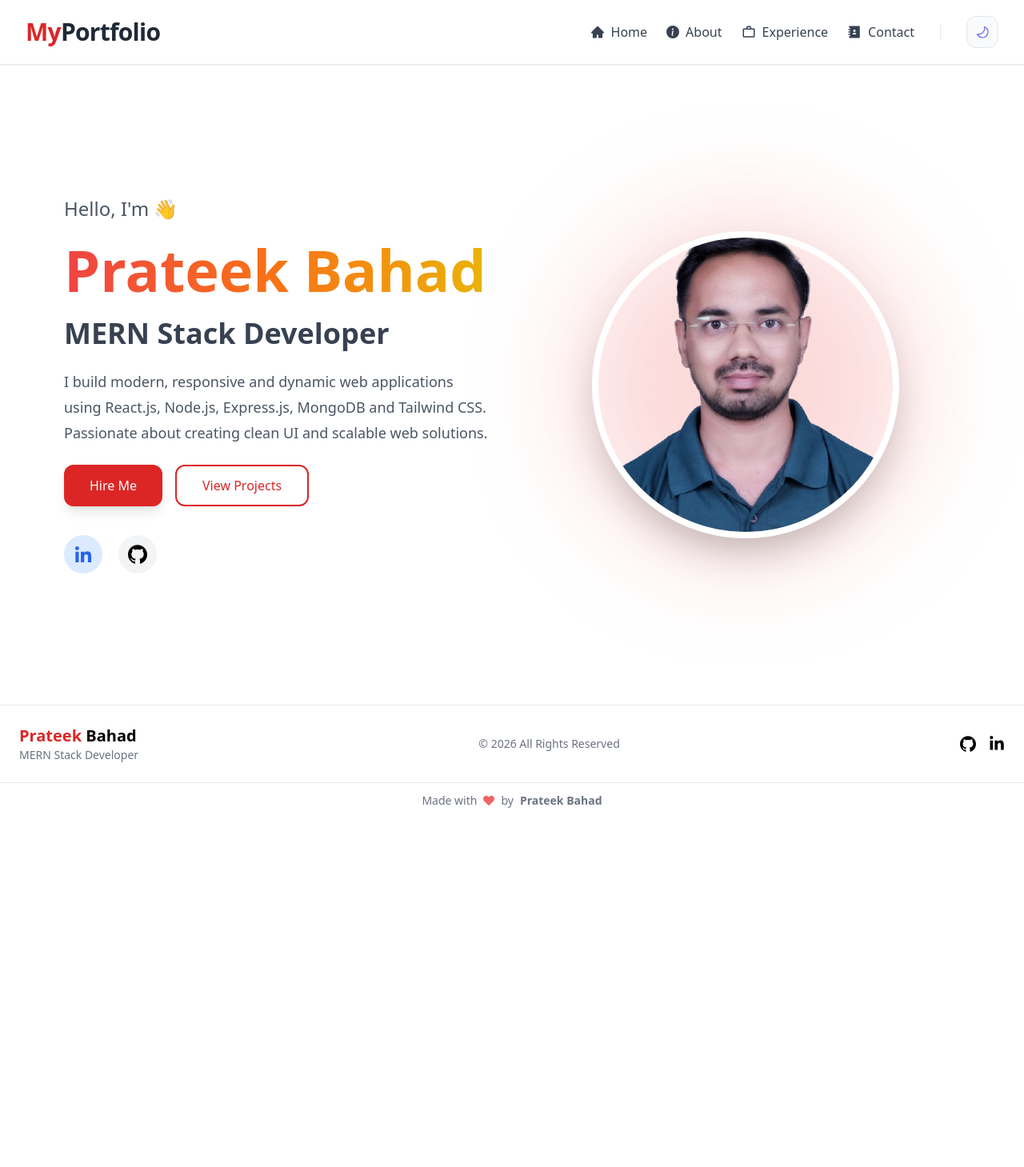
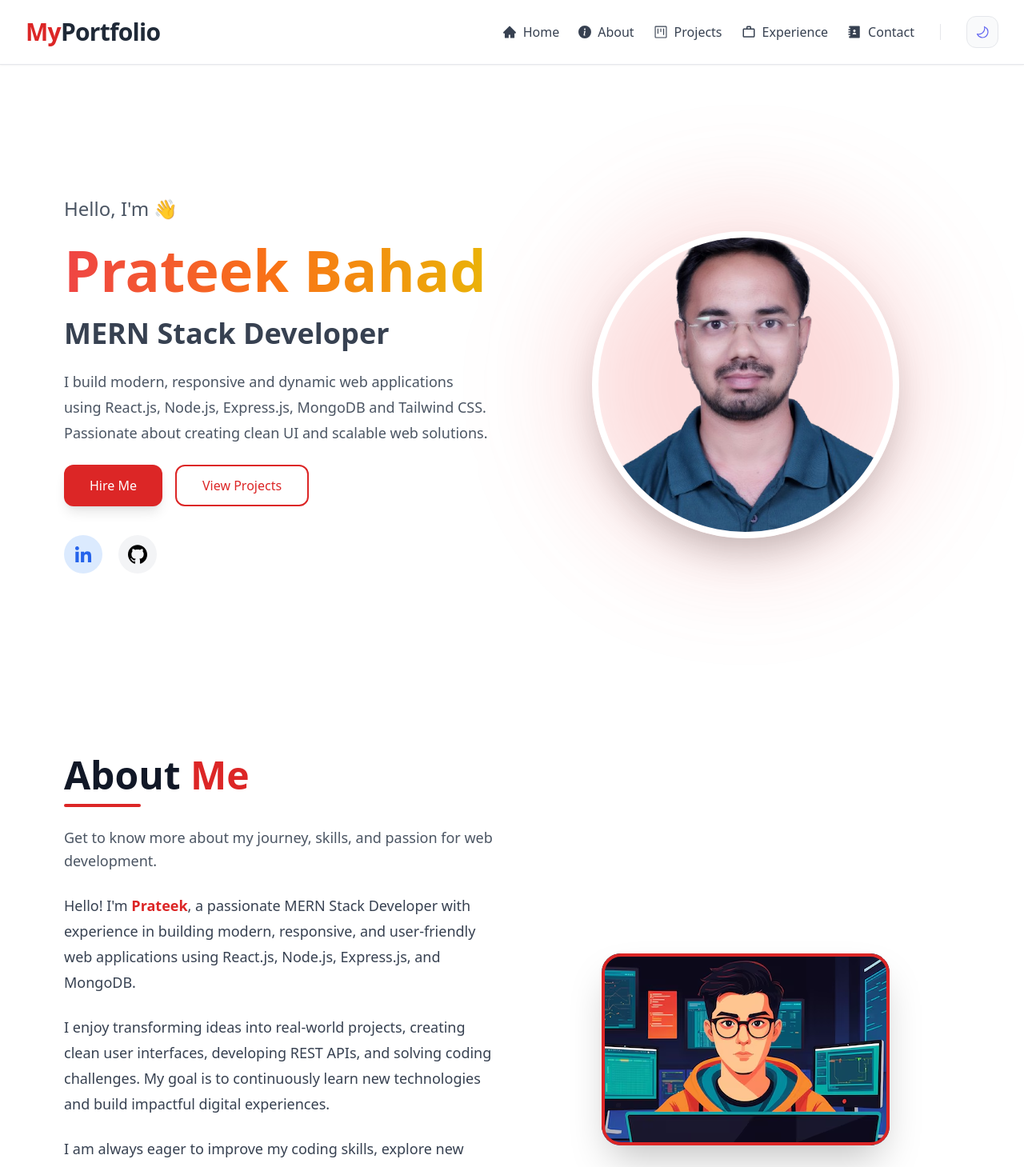
Before and after one commit to prateek205/react-portfolio, a React (Vite) app: page / in a window 1280 px wide. Shown: the top 1459 px of the page at 80% size. Before the commit the page ends 1023 px from the top, so only its background shows below. Built offline with nearby package versions, Linux system fonts and the light colour scheme.

Commit message:
update hero.jsx page

```diff
--- a/src/App.jsx
+++ b/src/App.jsx
@@ -7,13 +7,14 @@ import About from "./pages/About";
 import Contact from "./pages/Contact";
 import Experience from "./pages/Experience";
 import Project from "./pages/Project";
+import Home from "./pages/Home";
 
 const App = () => {
   return (
     <section className="h-screen w-full bg-white dark:bg-black text-black dark:text-white durantion-300">
       <Navbar />
       <Routes>
-        <Route path='/' element={<Hero/>}/>
+        <Route path='/' element={<Home/>}/>
         <Route path="/about" element={<About />} />
         <Route path="/experience" element={<Experience />} />
         <Route path="/contact" element={<Contact />} />
--- a/src/components/Navbar.jsx
+++ b/src/components/Navbar.jsx
@@ -2,7 +2,7 @@ import React, { useEffect, useState } from "react";
 import { AiFillHome } from "react-icons/ai";
 import { BsInfoCircleFill, BsSun } from "react-icons/bs";
 import { FcAbout } from "react-icons/fc";
-import { GoMoon } from "react-icons/go";
+import { GoMoon, GoProject } from "react-icons/go";
 import { MdOutlineWorkOutline } from "react-icons/md";
 import { RiContactsBook3Fill } from "react-icons/ri";
 import { Link } from "react-router-dom";
@@ -42,6 +42,15 @@ const Navbar = () => {
               >
                 <BsInfoCircleFill className="text-base" />
                 About
+              </Link>
+            </li>
+            <li>
+              <Link
+                to="/projects"
+                className="flex items-center gap-2 hover:text-red-600 dark:hover:text-red-500 transition-colors py-2"
+              >
+                <GoProject className="text-lg" />
+                Projects
               </Link>
             </li>
             <li>
@@ -135,6 +144,15 @@ const Navbar = () => {
             </Link>
 
             <Link
+              to="/projects"
+              onClick={() => setIsOpen(false)}
+              className="flex items-center gap-3 px-4 py-3 rounded-xl font-medium text-gray-600 dark:text-gray-300 hover:bg-gray-50 dark:hover:bg-gray-800/50 hover:text-red-600 dark:hover:text-red-400 transition-all"
+            >
+              <MdOutlineWorkOutline className="text-xl text-gray-400" />
+              Projects
+            </Link>
+
+            <Link
               to="/experience"
               onClick={() => setIsOpen(false)}
               className="flex items-center gap-3 px-4 py-3 rounded-xl font-medium text-gray-600 dark:text-gray-300 hover:bg-gray-50 dark:hover:bg-gray-800/50 hover:text-red-600 dark:hover:text-red-400 transition-all"
--- a/src/pages/Contact.jsx
+++ b/src/pages/Contact.jsx
@@ -6,9 +6,13 @@ import { MdOutlineMailOutline } from "react-icons/md";
 import { VscGithubInverted } from "react-icons/vsc";
 import { Link } from "react-router-dom";
 import { EnContext } from "../context/EnquiryContext";
+import { myContext } from "../context/ThemeContext";
+import { BsSun } from "react-icons/bs";
+import { GoMoon } from "react-icons/go";
 
 const Contact = () => {
   const { formData, setFormData, handleSubmit } = EnContext();
+  const { theme, setTheme, handleToggle } = myContext();
 
   return (
     <section className="min-h-screen bg-white dark:bg-gray-900 py-16 px-6 md:px-12 lg:px-20">
@@ -59,6 +63,17 @@ const Contact = () => {
                 </div>
                 <span>Chhatrapati Sambhajinagar, Maharashtra</span>
               </div>
+              <button
+                onClick={handleToggle}
+                className="w-10 h-10 rounded-xl flex items-center justify-center bg-gray-50 dark:bg-gray-800 border border-gray-200 dark:border-gray-700 hover:text-red-600 dark:hover:text-red-400 transition-all cursor-pointer active:scale-95"
+                aria-label="Toggle layout theme"
+              >
+                {theme ? (
+                  <BsSun className="text-yellow-500 text-lg" />
+                ) : (
+                  <GoMoon className="text-indigo-500 text-lg" />
+                )}
+              </button>
             </div>
 
             {/* Social Icons */}
--- /dev/null
+++ b/src/pages/Home.jsx
@@ -0,0 +1,28 @@
+import React from "react";
+import Hero from "./Hero";
+import About from "./About";
+import Project from "./Project";
+import Experience from "./Experience";
+import Contact from "./Contact";
+
+const Home = () => {
+  return (
+    <section>
+      <Hero />
+      <div id="about">
+        <About />
+      </div>
+      <div id="project">
+        <Project />
+      </div>
+      <div id="experience">
+        <Experience />
+      </div>
+      <div id="contact">
+        <Contact />
+      </div>
+    </section>
+  );
+};
+
+export default Home;
```
